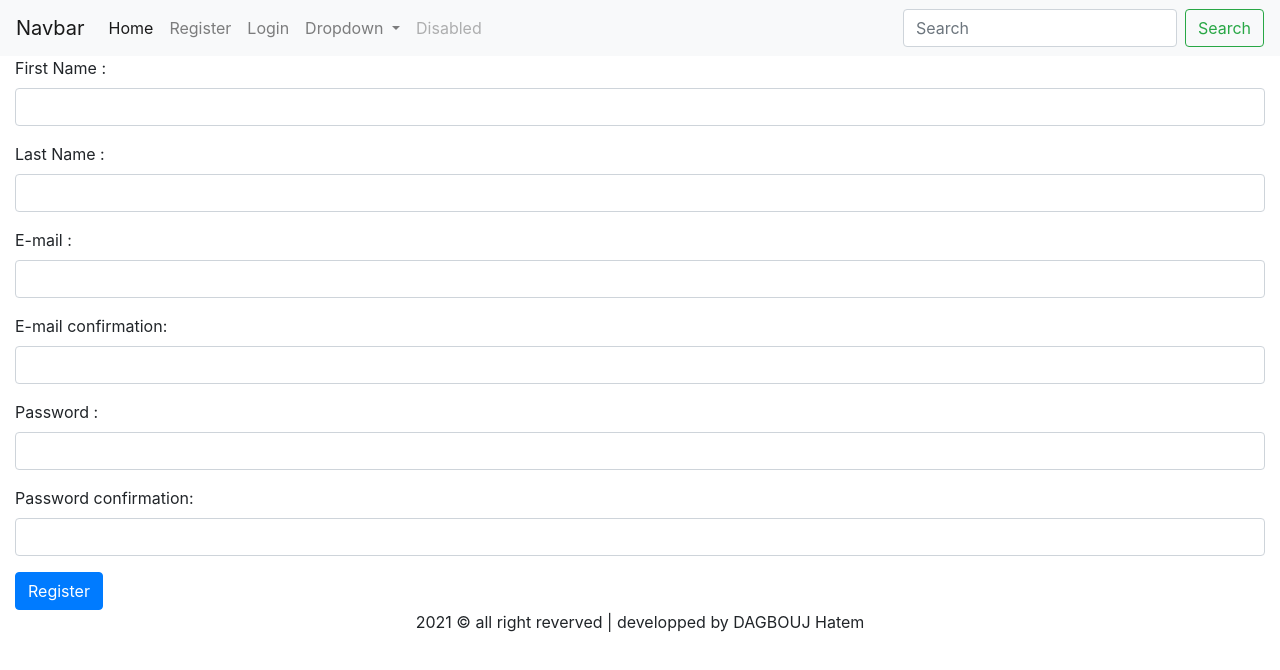
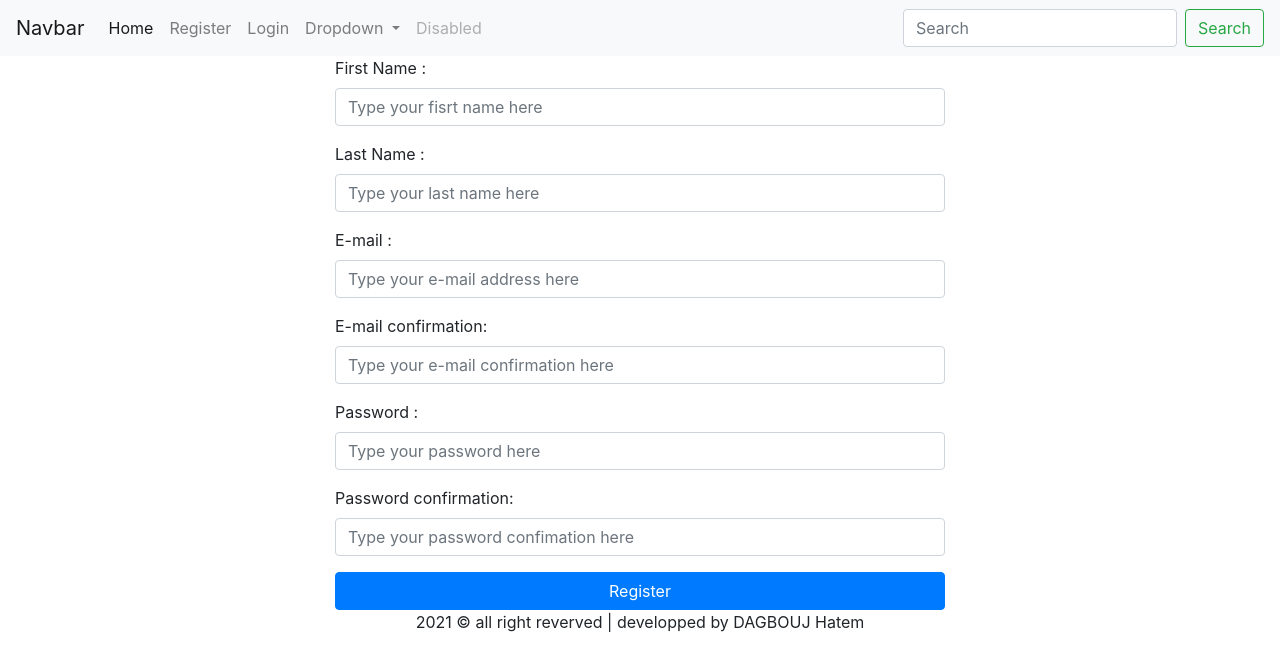
Before and after one commit to dagboujhatem/angular-challenges, an Angular app: page /register in a window 1280 px wide. Shown: the top 670 px of the page. Built offline with nearby package versions, Linux system fonts and the light colour scheme.

Commit message:
forma validation

```diff
--- a/src/app/login/login.component.html
+++ b/src/app/login/login.component.html
@@ -1,11 +1,15 @@
+<div class="row">
+    <div class="offset-3 col-6">
         <form>
             <div class="form-group">
                 <label for="email">E-mail :</label>
-        <input type="email" class="form-control" id="email">
+                <input type="email" class="form-control" id="email" placeholder="Type your e-mail address here">
             </div>
             <div class="form-group">
                 <label for="password">Password :</label>
-        <input type="password" class="form-control" id="password">
+                <input type="password" class="form-control" id="password" placeholder="Type your password here">
             </div>
-    <button type="submit" class="btn btn-primary">Log in</button>
+            <button type="submit" class="btn btn-primary btn-block">Log in</button>
         </form>
+    </div>
+</div>
--- a/src/app/register/register.component.html
+++ b/src/app/register/register.component.html
@@ -1,27 +1,34 @@
+<div class="row">
+    <div class="offset-3 col-6">
         <form [formGroup]="registerForm" (ngSubmit)="register()">
             <div class="form-group">
                 <label for="firstName">First Name :</label>
-        <input type="text" class="form-control" id="firstName">
+                <input type="text" class="form-control" id="firstName" placeholder="Type your fisrt name here" formControlName="firstName">
+                <div class="invalid-feedback d-block" *ngIf="submitted && registerForm.controls.firstName.hasError('required')">
+                    The first name is required.
+                </div>
             </div>
             <div class="form-group">
                 <label for="lastName">Last Name :</label>
-        <input type="text" class="form-control" id="lastName">
+                <input type="text" class="form-control" id="lastName" placeholder="Type your last name here" formControlName="firstName">
             </div>
             <div class="form-group">
                 <label for="email">E-mail :</label>
-        <input type="email" class="form-control" id="email">
+                <input type="email" class="form-control" id="email" placeholder="Type your e-mail address here" formControlName="lastName">
             </div>
             <div class="form-group">
                 <label for="emailConfirmation">E-mail confirmation:</label>
-        <input type="email" class="form-control" id="emailConfirmation">
+                <input type="email" class="form-control" id="emailConfirmation" placeholder="Type your e-mail confirmation here" formControlName="email">
             </div>
             <div class="form-group">
                 <label for="password">Password :</label>
-        <input type="password" class="form-control" id="password">
+                <input type="password" class="form-control" id="password" placeholder="Type your password here" formControlName="emailConfirmation">
             </div>
             <div class="form-group">
                 <label for="passwordConfirmation">Password confirmation:</label>
-        <input type="password" class="form-control" id="passwordConfirmation">
+                <input type="password" class="form-control" id="passwordConfirmation"  placeholder="Type your password confimation here" formControlName="passwordConfirmation">
             </div>
-    <button type="submit" class="btn btn-primary">Register</button>
+            <button type="submit" class="btn btn-primary btn-block">Register</button>
         </form>
+    </div>
+</div>
--- a/src/app/register/register.component.ts
+++ b/src/app/register/register.component.ts
@@ -8,6 +8,7 @@ import { FormControl, FormGroup, Validators } from '@angular/forms';
 })
 export class RegisterComponent implements OnInit {
 
+  submitted = false;
   registerForm: FormGroup = new FormGroup({
     firstName: new FormControl('', [Validators.required]),
     lastName: new FormControl('', [Validators.required]),
@@ -22,7 +23,14 @@ export class RegisterComponent implements OnInit {
   }
 
   register(){
-
+    this.submitted = true;
+    if(this.registerForm.invalid)
+    {
+      return;
+    }
+    let users = JSON.parse(localStorage.getItem('users') || '[]');
+    users.push(this.registerForm.value);
+    localStorage.setItem('users', JSON.stringify(users));
   }
 
 }
```
Lines whose indentation alone changed are shown as unchanged.
